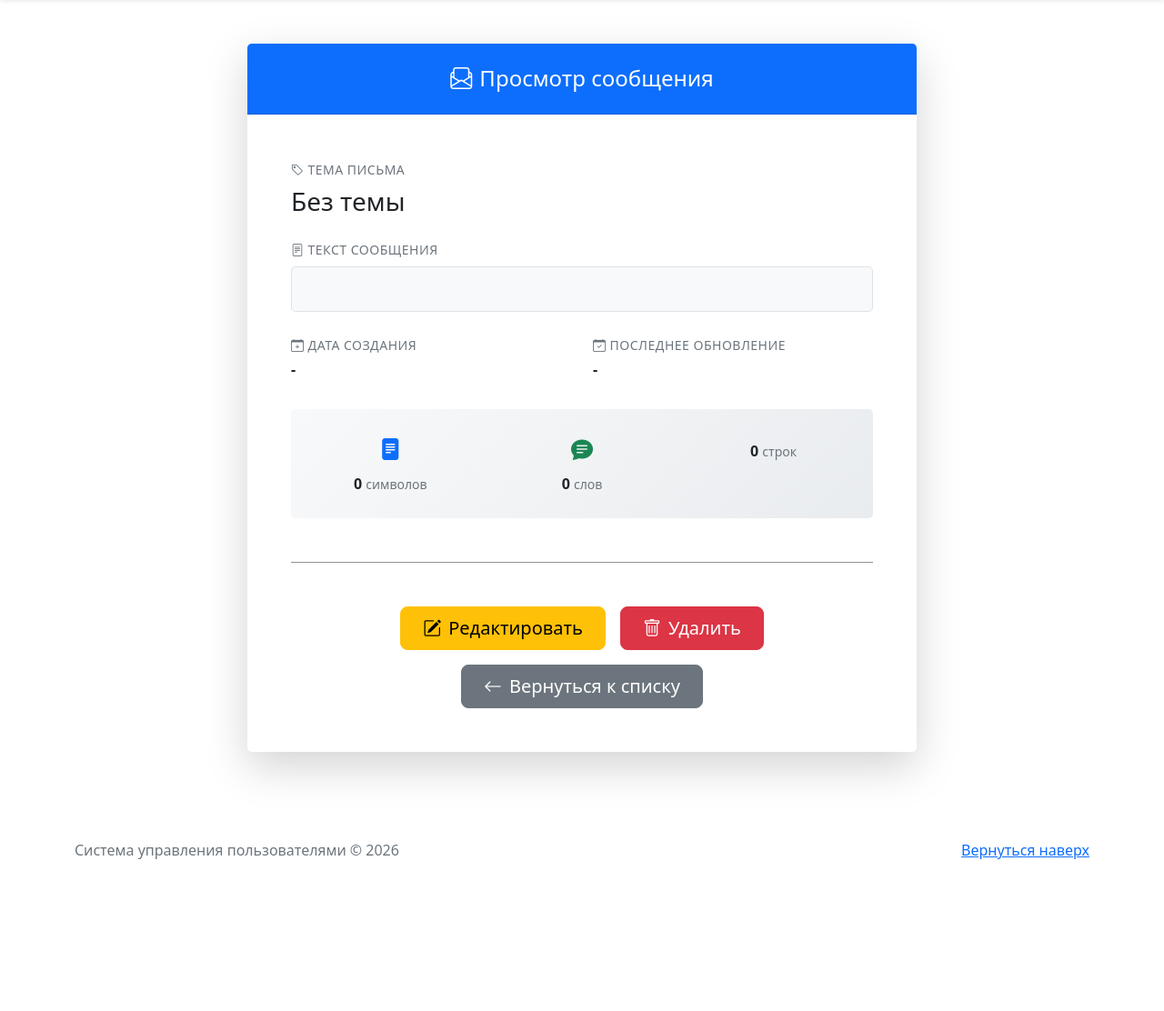
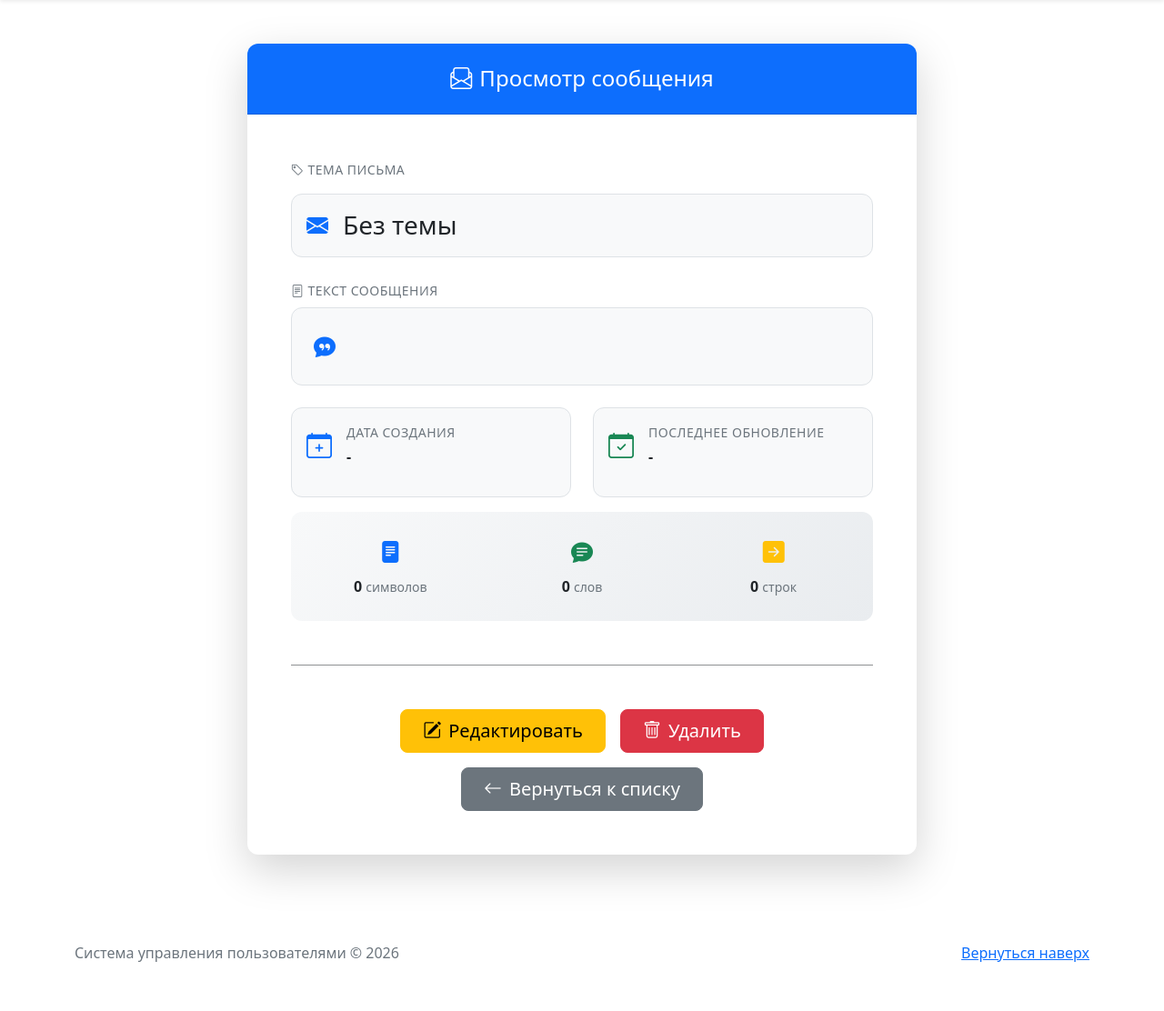
Before and after one commit to MrProdeon/django_ListManagmentService, a Django app: template mailing/templates/detail_message.html in a window 1280 px wide. Shown: the part 56-1168 px from the top of the page at 91% size. Before the commit the page ends 1001 px from the top, so only its background shows below. Run offline with Django 5.2, Linux system fonts and the light colour scheme; the template is opened without the code that fills it, so the values that code supplies are empty.

Commit message:
fixes for correct icons in dateil_message

```diff
--- a/mailing/templates/detail_message.html
+++ b/mailing/templates/detail_message.html
@@ -19,7 +19,10 @@
                                     <label class="text-muted small text-uppercase fw-semibold mb-2">
                                         <i class="bi bi-tag me-1"></i>Тема письма
                                     </label>
+                                    <div class="d-flex align-items-center mt-2 p-3 bg-light rounded-3 border">
+                                        <i class="bi bi-envelope-fill text-primary fs-4 me-3"></i>
                                         <h3 class="mb-0">{{ message.subject_line|default:"Без темы" }}</h3>
+                                    </div>
                                 </div>
 
                                 <!-- Текст сообщения -->
@@ -28,26 +31,37 @@
                                         <i class="bi bi-file-text me-1"></i>Текст сообщения
                                     </label>
                                     <div class="message-content bg-light p-4 rounded-3 border">
-                                        <p class="mb-0" style="white-space: pre-wrap; line-height: 1.6;">{{ message.message_text|linebreaksbr }}</p>
+                                        <div class="d-flex">
+                                            <i class="bi bi-chat-quote-fill text-primary fs-4 me-3"></i>
+                                            <p class="mb-0 flex-grow-1" style="white-space: pre-wrap; line-height: 1.6;">{{ message.message_text|linebreaksbr }}</p>
+                                        </div>
                                     </div>
                                 </div>
 
                                 <!-- Информация о создании и обновлении -->
                                 <div class="row mt-4">
                                     <div class="col-md-6">
-                                        <div class="mb-3">
-                                            <label class="text-muted small text-uppercase fw-semibold mb-1">
-                                                <i class="bi bi-calendar-plus me-1"></i>Дата создания
+                                        <div class="mb-3 p-3 bg-light rounded-3 border h-100">
+                                            <div class="d-flex align-items-center">
+                                                <i class="bi bi-calendar-plus text-primary fs-3 me-3"></i>
+                                                <div>
+                                                    <label class="text-muted small text-uppercase fw-semibold mb-1 d-block">
+                                                        Дата создания
                                                     </label>
                                                     <p class="mb-0">
                                                         <strong>{{ message.created_at|date:"d.m.Y H:i"|default:"-" }}</strong>
                                                     </p>
                                                 </div>
                                             </div>
+                                        </div>
+                                    </div>
                                     <div class="col-md-6">
-                                        <div class="mb-3">
-                                            <label class="text-muted small text-uppercase fw-semibold mb-1">
-                                                <i class="bi bi-calendar-check me-1"></i>Последнее обновление
+                                        <div class="mb-3 p-3 bg-light rounded-3 border h-100">
+                                            <div class="d-flex align-items-center">
+                                                <i class="bi bi-calendar-check text-success fs-3 me-3"></i>
+                                                <div>
+                                                    <label class="text-muted small text-uppercase fw-semibold mb-1 d-block">
+                                                        Последнее обновление
                                                     </label>
                                                     <p class="mb-0">
                                                         <strong>{{ message.updated_at|date:"d.m.Y H:i"|default:"-" }}</strong>
@@ -55,29 +69,37 @@
                                                 </div>
                                             </div>
                                         </div>
+                                    </div>
+                                </div>
 
                                 <!-- Статистика сообщения -->
-                                <div class="message-stats mt-3 p-3 bg-light rounded-3">
+                                <div class="message-stats mt-3 p-3 rounded-3">
                                     <div class="row text-center">
                                         <div class="col-md-4">
+                                            <div class="stat-item">
                                                 <i class="bi bi-file-text-fill text-primary"></i>
                                                 <div>
                                                     <strong>{{ message.message_text|length }}</strong>
                                                     <small class="text-muted"> символов</small>
                                                 </div>
                                             </div>
+                                        </div>
                                         <div class="col-md-4">
+                                            <div class="stat-item">
                                                 <i class="bi bi-chat-text-fill text-success"></i>
                                                 <div>
                                                     <strong>{{ message.message_text|wordcount }}</strong>
                                                     <small class="text-muted"> слов</small>
                                                 </div>
                                             </div>
+                                        </div>
                                         <div class="col-md-4">
-                                            <i class="bi bi-paragraph-fill text-warning"></i>
+                                            <div class="stat-item">
+                                                <i class="bi bi-arrow-right-square-fill text-warning"></i>
                                                 <div>
                                                     <strong>{{ message.message_text|linebreaksbr|length }}</strong>
                                                     <small class="text-muted"> строк</small>
+                                                </div>
                                             </div>
                                         </div>
                                     </div>
@@ -141,11 +163,16 @@
         border-radius: 12px;
     }
 
-    .message-stats .col-md-4 {
+    .stat-item {
         padding: 10px;
+        transition: transform 0.2s ease;
     }
 
-    .message-stats i {
+    .stat-item:hover {
+        transform: translateY(-3px);
+    }
+
+    .stat-item i {
         font-size: 1.5rem;
         margin-bottom: 8px;
         display: block;
@@ -217,16 +244,24 @@
             font-size: 0.9rem;
         }
 
-        .message-stats .col-md-4 {
+        .stat-item {
             margin-bottom: 15px;
         }
 
-        .message-stats .col-md-4:last-child {
+        .stat-item:last-child {
             margin-bottom: 0;
         }
 
         h3 {
-            font-size: 1.3rem;
+            font-size: 1.1rem;
+        }
+
+        .fs-3 {
+            font-size: 1.5rem !important;
+        }
+
+        .fs-4 {
+            font-size: 1.2rem !important;
         }
     }
 
@@ -241,6 +276,24 @@
     /* Улучшенная читаемость */
     .message-content p {
         font-size: 1rem;
+        margin: 0;
+    }
+
+    /* Дополнительные стили */
+    .bg-light {
+        background-color: #f8f9fa !important;
+    }
+
+    .border {
+        border: 1px solid #dee2e6 !important;
+    }
+
+    .rounded-3 {
+        border-radius: 12px !important;
+    }
+
+    .h-100 {
+        height: 100%;
     }
 </style>
 {% endblock %}
```
Lines whose indentation alone changed are shown as unchanged.
